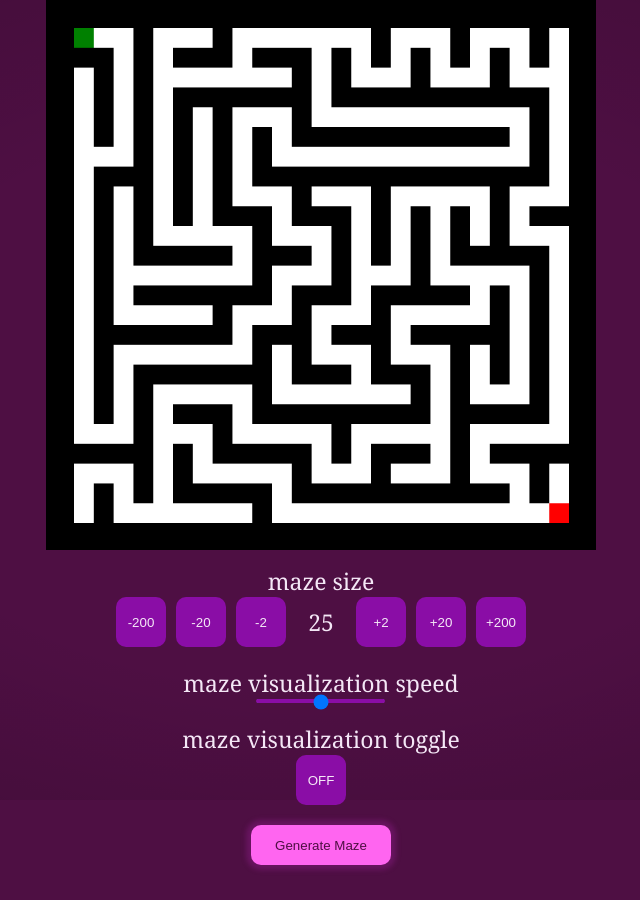
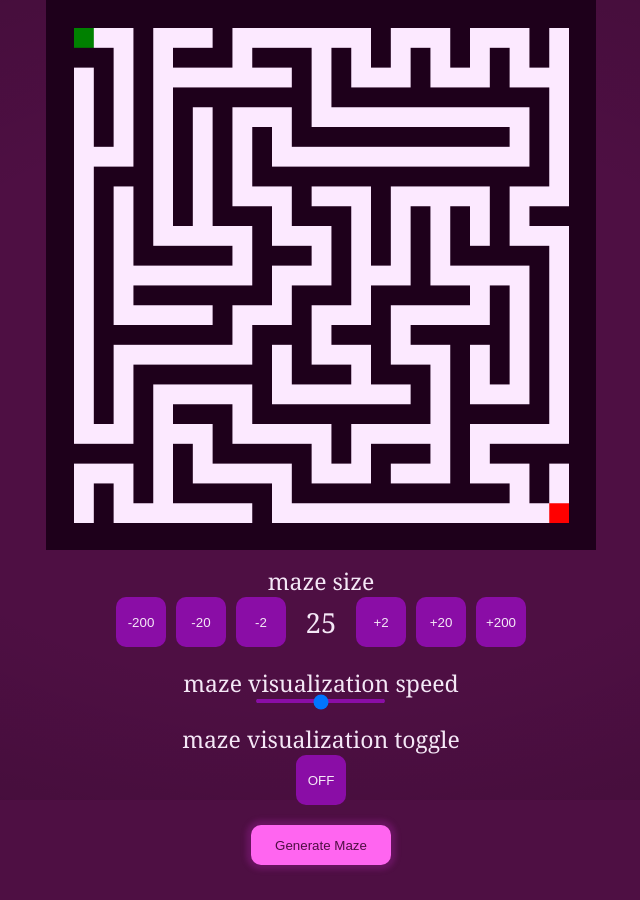
Before and after one commit to RealBenjo/solve-labyrinth, a plain HTML site: page index.html in a window 1280 px wide. Shown: the whole page, without its empty margins (319-959 px from the left). Drawn offline with Linux system fonts and the light colour scheme.

Commit message:
beautification v0.2 + placed the maze colors in css and js steals it for drawing the maze, so all colors are in one place :) + tweaked the colors of the maze a tiny bit (it is not pure b/w)

```diff
--- a/css/style.css
+++ b/css/style.css
@@ -11,8 +11,13 @@
   --highlighted-text-color: #f4e7f6;
 
   --shadow-color: rgba(137, 28, 133, 0.437);
-  --maze-bg-color: #000000;
+
+  --maze-path-color: #fce9ff;
+  --maze-wall-color: #1e001b;
 }
+/* for javascript to get the colors */
+#m_path_color { color: var(--maze-path-color); }
+#m_wall_color { color: var(--maze-wall-color); }
 
 * {
   margin: 0;
@@ -32,12 +37,7 @@ body {
 }
 
 
-/*
-Source - https://stackoverflow.com/a/38163892
-Posted by deathangel908, modified by community. See post 'Timeline' for change history
-Retrieved 2026-02-01, License - CC BY-SA 3.0
-*/
-
+/* slider styling (why is it so bad and not standardized???) */
 /*Chrome*/
 input[type="range"]::-webkit-slider-runnable-track {
   height: 4px;
@@ -98,7 +98,7 @@ input[type="range"]::-moz-range-thumb {
   background: radial-gradient( ellipse at center, rgba(0, 0, 0, 0) 50%, rgba(0, 0, 0, 0.1) 80% );
 }
 #maze_container {
-  background-color: var(--maze-bg-color);
+  background-color: var(--maze-wall-color);
   width: 550px;
   height: 550px;
 }
@@ -119,6 +119,7 @@ input[type="range"]::-moz-range-thumb {
   gap: 10px;
 }
 #size_display {
+  font-size: larger;
   display: inline;
 }
 #gen_maze_button {
--- a/index.html
+++ b/index.html
@@ -8,6 +8,13 @@
   <link rel="stylesheet" href="css/style.css">
 </head>
 <body>
+  <!-- for javascript to get the colors from css -->
+  <div style="display: none;">
+    <div id="m_path_color">maze path color</div>
+    <div id="m_wall_color">maze wall color</div>
+  </div>
+
+  <!-- actual site -->
   <div id="main">
     <div id="maze_stuff">
       <div id="maze_container" class="h_centered centered_content">
--- a/js/maze.js
+++ b/js/maze.js
@@ -14,7 +14,6 @@ maze_canvas.height = 500;
 
 var cellSize;
 var currentGeneration = 0; // increment to cancel running generation
-var isMazeGenerating = false;
 
 function stopCurrentMazeGen() {
   // bump generation id to cancel any running generation and allow a new one
@@ -86,7 +85,6 @@ async function generateMaze(maze, startX, startY, genId) {
   while (prevMoves.length > 0) {
     // if another generation was requested, abort this run
     if (genId !== currentGeneration) return;
-    isMazeGenerating = true;
 
 
     var prevCoords; // used for backtracking
@@ -126,7 +124,6 @@ async function generateMaze(maze, startX, startY, genId) {
       }
     }
   }
-  isMazeGenerating = false;
 }
 
 function getNewDirection(directions, x, y, maze, oppositeDir) {
@@ -213,11 +210,11 @@ function wait(ms) {
 
 function drawMaze(maze, mSize, cSize) {
   // clear canvas
-  ctx.fillStyle = "black";
+  ctx.fillStyle = m_wall_color;
   ctx.fillRect(0, 0, maze_canvas.width, maze_canvas.height);
 
   // paths
-  ctx.fillStyle = "white";
+  ctx.fillStyle = m_path_color;
   drawHorizontalPaths(maze, mSize, cSize);
   drawVerticalPaths(maze, mSize, cSize);
 
--- a/js/mazeInputs.js
+++ b/js/mazeInputs.js
@@ -1,16 +1,28 @@
+// names of the needed HTML elements
+const m_path_color_div_name = "m_path_color";
+const m_wall_color_div_name = "m_wall_color";
 const size_display_name = "size_display";
 const gen_speed_name = "speed_input";
 const show_gen_name = "gen_show_input";
 
+// actual HTML elements
 const size_display = document.getElementById(size_display_name);
 const gen_speed = document.getElementById(gen_speed_name);
 const show_gen = document.getElementById(show_gen_name);
 
+
+
+// colors from css
+const m_path_color = getComputedStyle( document.getElementById(m_path_color_div_name) ).getPropertyValue("--maze-path-color");
+const m_wall_color = getComputedStyle( document.getElementById(m_wall_color_div_name) ).getPropertyValue("--maze-wall-color");
+
+// maze default parameters
 const default_speed = 100;
 const min_speed = 200;
 const min_size = 11;
 const max_size = 501;
 
+// maze parameters
 var showMazeGen = false;
 var stopMazeGen = false;
 var isMazeGenerating = false;
```
